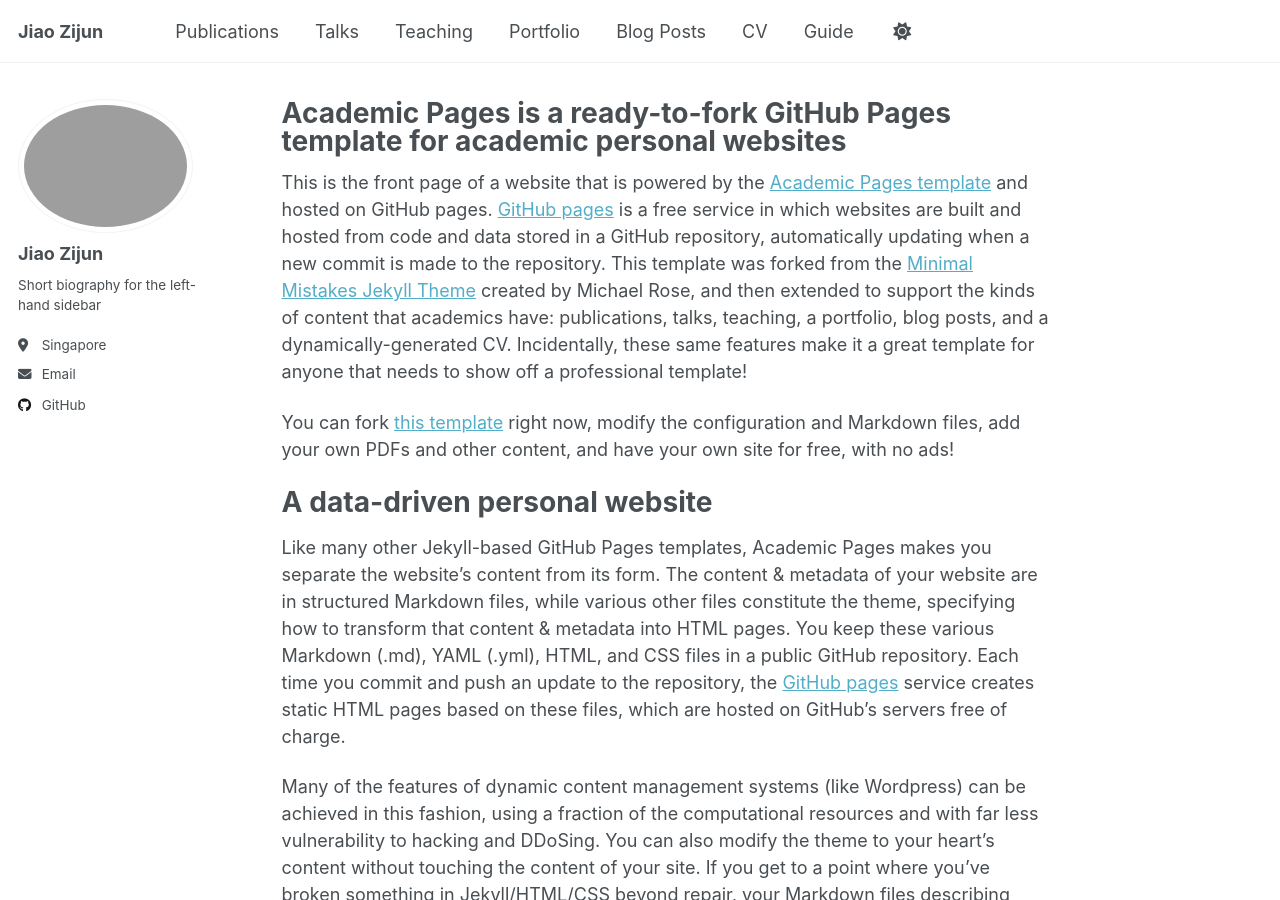
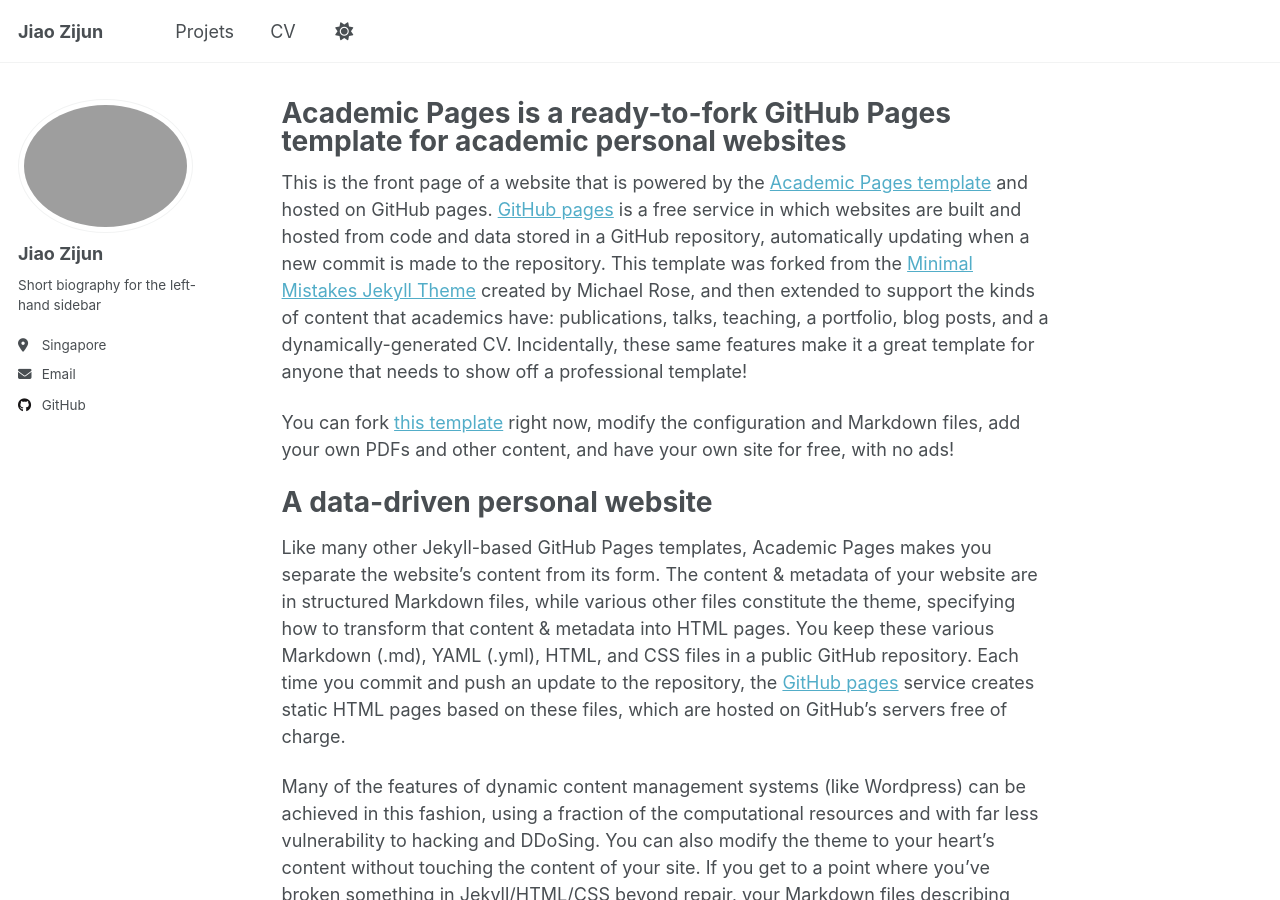
Before and after one commit to jiaozijun666/jiaozijun666.github.io, a Jekyll site: the page built from _pages/about.md, in a window 1280 px wide and 900 px high. Built offline with Jekyll 4.4.1, drawn with Linux system fonts in a browser that asks for light colours; a script that is not in the unit is left out; some of the changed lines change nothing that is shown.

Commit message:
Comment out navigation items in _data/navigation.yml
Comment out several navigation items in YAML file.

```diff
--- a/_data/navigation.yml
+++ b/_data/navigation.yml
@@ -8,20 +8,20 @@
 #      Markdown formatted page while the second is generated using JSON.
 
 main:
-  - title: "Publications"
-    url: /publications/
+  # - title: "Publications"
+   # url: /publications/
 
-  - title: "Talks"
-    url: /talks/
+ # - title: "Talks"
+  #  url: /talks/
 
-  - title: "Teaching"
-    url: /teaching/
+  #- title: "Teaching"
+   # url: /teaching/
 
-  - title: "Portfolio"
+  - title: "Projets"
     url: /portfolio/
 
-  - title: "Blog Posts"
-    url: /year-archive/
+  # - title: "Blog Posts"
+   # url: /year-archive/
 
   - title: "CV"
     url: /cv/
@@ -29,5 +29,5 @@
   # - title: "CV"
   #   url: /cv-json/
 
-  - title: "Guide"
-    url: /markdown/
+  # - title: "Guide"
+   # url: /markdown/
```
